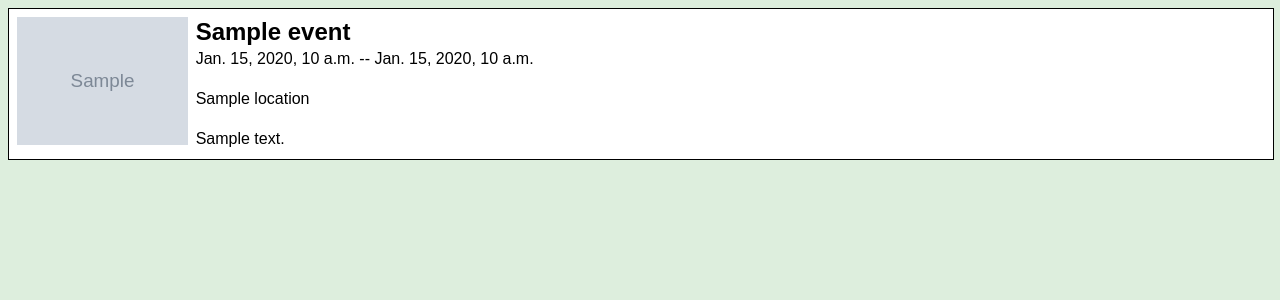
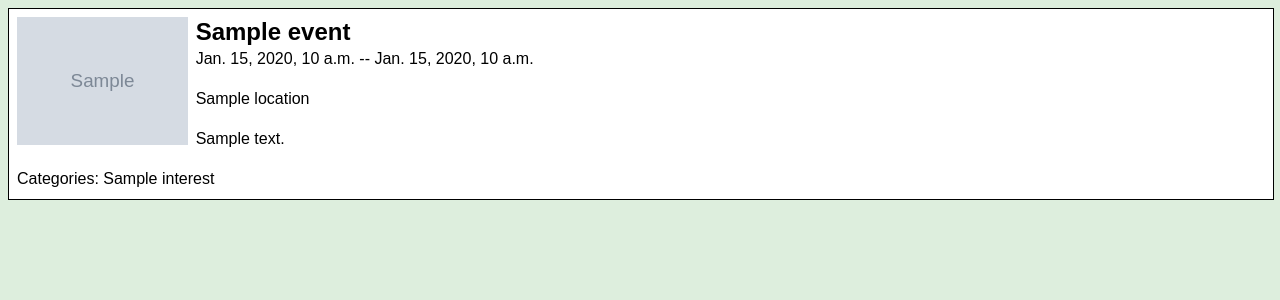
Before and after one commit to taymonbeal/eamail, a Django app: template project/events/templates/events/event_detail.html in a window 1280 px wide. Shown: the part 80-380 px from the top of the page. Run offline with Django 3.2, Linux system fonts and the light colour scheme; the template is opened without the code that fills it: most values are stand-ins (such as "Sample title", 1, 10 or a date in 2020); grey boxes marked "Sample" are stand-in pictures.

Commit message:
made permalink pages show category list

```diff
--- a/project/events/templates/events/event_detail.html
+++ b/project/events/templates/events/event_detail.html
@@ -12,6 +12,12 @@
               <p class="date"><time datetime="{{ event.start_time|date:'c' }}">{{ event.start_time }}</time>{% if event.end_time %} -- <time datetime="{{ event.end_time|date:'c' }}">{{ event.end_time }}</time>{% endif %}</p>
             <p>{{ event.location }}</p>
             <p>{{ event.description }}</p>
+            <p>Categories:
+            {% for interest in event.interests.all %}
+            {{ interest.name }}{% if not forloop.last %},
+            {% endif %}
+            {% endfor %}
+            </p>
           </article>
     </main>
 {% endblock content %}
```
